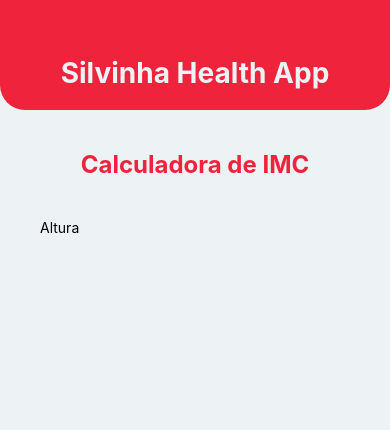
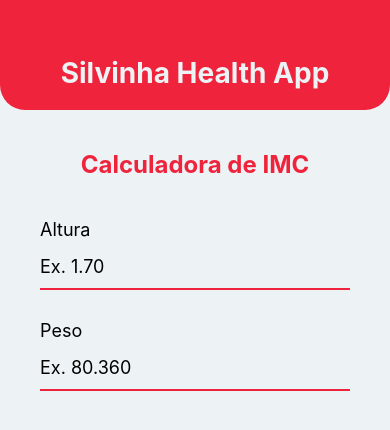
Before and after one commit to 2-Mtec-PI-2025-A/SilvinhaHeathApp, a React Native app in the folder SilvinhaHealthApp/: screen / in a window 390 px wide. Shown: the top 430 px of the page. Built offline with nearby package versions, Linux system fonts and the light colour scheme.

Commit message:
Incluindo inputs

```diff
--- a/SilvinhaHealthApp/App.js
+++ b/SilvinhaHealthApp/App.js
@@ -1,5 +1,5 @@
 import { StatusBar } from 'expo-status-bar';
-import { SafeAreaView, StyleSheet, Text, View } from 'react-native';
+import { SafeAreaView, StyleSheet, Text, View, TextInput } from 'react-native';
 
 export default function App() {
   return (
@@ -13,7 +13,20 @@
 
         <View>
           <Text style={styles.label}>Altura</Text>
+          <TextInput
+            style={styles.input}
+            placeholder='Ex. 1.70'
+            keyboardType='numeric'
+          />
+        </View>
 
+        <View style={{ marginTop: 25 }}>
+          <Text style={styles.label}>Peso</Text>
+          <TextInput
+            style={styles.input}
+            placeholder='Ex. 80.360'
+            keyboardType='numeric'
+          />
         </View>
 
       </View>
@@ -54,5 +67,17 @@
     color: '#ef233c',
     fontWeight: 'bold',
     marginBottom: 40,
+  },
+  label: {
+    color: '#000',
+    fontSize: 18,
+  },
+  input: {
+    height: 45,
+    width: '100%',
+    fontSize: 18,
+    borderColor: '#ef233c',
+    borderBottomWidth: 2,
+    marginVertical: 5,
   }
 });
```
